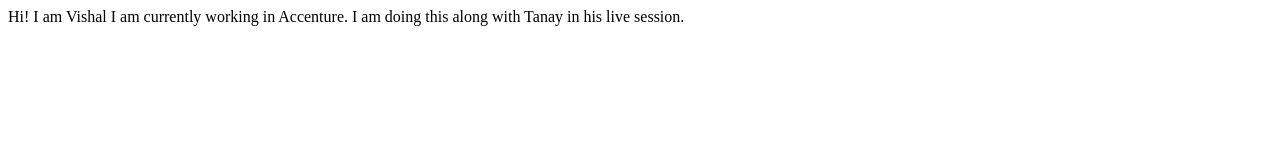
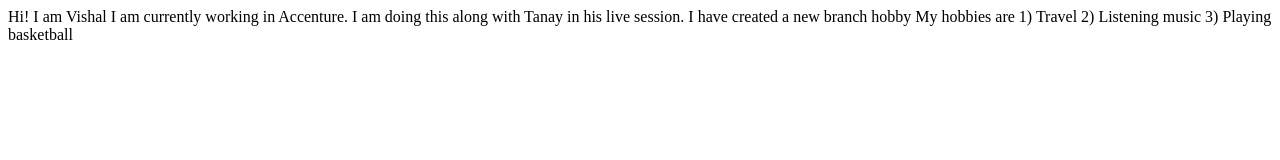
Before and after one commit to vishrawat510/vishalrawatgit, a plain HTML site: page index.html in a window 1280 px wide. Drawn offline with Linux system fonts and the light colour scheme.

Commit message:
docs: changes

```diff
--- a/index.html
+++ b/index.html
@@ -9,7 +9,12 @@
     Hi! I am Vishal
     I am currently working in Accenture.
     I am doing this along with Tanay in his live session.
+    I have created a new branch hobby
 
+    My hobbies are
+    1) Travel
+    2) Listening music
+    3) Playing basketball
 
 </body>
 </html>
```
